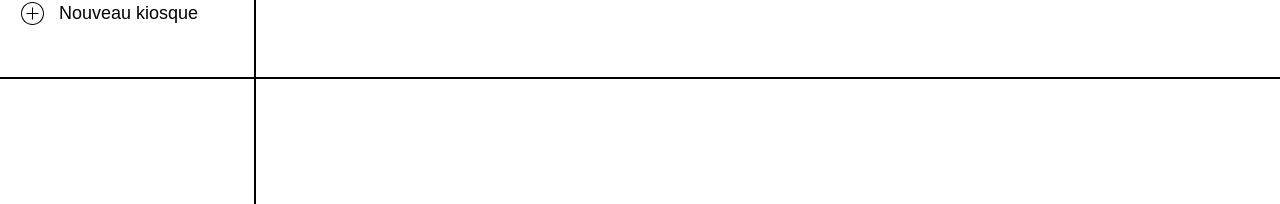
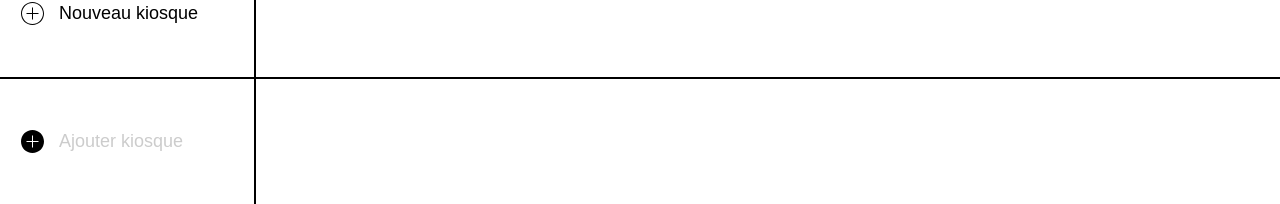
Before and after one commit to leo951/nl-front, a React (Create React App) app: page / in a window 1280 px wide. Shown: the part 171-375 px from the top of the page. Built offline with nearby package versions, Linux system fonts and the light colour scheme.

Commit message:
fin de journée flemme de l'anglais

```diff
--- a/src/components/iconWithText/IconWithText.js
+++ b/src/components/iconWithText/IconWithText.js
@@ -1,11 +1,13 @@
 import React from "react";
-import styles from "./IconWithText.module.scss"
+import styles from "./IconWithText.module.scss";
 
 const IconWithText = (props) => {
   return (
     <div className={styles.iconWithText__container}>
       <img src={props.icon} alt="icon" />
-      <p>{props.text}</p>
+      {(props.color === "grey" && <p className={styles.iconWithText__text_grey}>{props.text}</p>) ||
+        (props.color === "white" && <p className={styles.iconWithText__text_white}>{props.text}</p>) ||
+        (props.color === "black" && <p className={styles.iconWithText__text_black}>{props.text}</p>)}
     </div>
   );
 };
--- a/src/components/iconWithText/IconWithText.module.scss
+++ b/src/components/iconWithText/IconWithText.module.scss
@@ -1,15 +1,28 @@
-.iconWithText__container{
+@import "../../styles/helpers/variables/_variable.scss";
+
+.iconWithText__container {
   display: flex;
   align-items: center;
   justify-content: center;
 
   margin-top: 20px;
 
-    img{
+  cursor: pointer;
+
+  img {
     height: 25px;
     margin-right: 14px;
   }
-    p{
+  p {
     font-size: 18px;
   }
+  .iconWithText__text_grey {
+    color: $greyColor;
   }
+  .iconWithText__text_black {
+    color: $blackColor;
+  }
+  .iconWithText__text_white {
+    color: $whiteColor;
+  }
+}
--- a/src/components/layouts/MainLayout.js
+++ b/src/components/layouts/MainLayout.js
@@ -11,7 +11,7 @@ const MainLayout = ({ children }, props) => {
         <SideBar />
         <MainHeader />
       </header>
-      <main>{/* {children} */}</main>
+      {/* <main>{{ children }}</main> */}
     </div>
   );
 };
--- a/src/components/sideBar/SideBar.js
+++ b/src/components/sideBar/SideBar.js
@@ -4,7 +4,8 @@ import styles from "./SideBar.module.scss";
 import IconWithText from "../iconWithText/IconWithText";
 
 import searchIcon from "../../assets/icons/icons8-chercher.svg";
-import plusIcon from "../../assets/icons/icons8-plus.svg"
+import plusIcon from "../../assets/icons/icons8-plus.svg";
+import plusIcon2 from "../../assets/icons/icons8-plus2.svg";
 
 const SideBar = () => {
   return (
@@ -14,8 +15,13 @@ const SideBar = () => {
           <h1>Notion-Like</h1>
         </div>
         <div className={styles.sideBar__container_head_line}>
-          <IconWithText icon={searchIcon} text="Rechercher" />
-          <IconWithText icon={plusIcon} text="Nouveau kiosque" />
+          <IconWithText icon={searchIcon} text="Rechercher" color="black" />
+          <IconWithText icon={plusIcon} text="Nouveau kiosque" color="black" />
+        </div>
+      </div>
+      <div className={styles.sideBar__container_body}>
+        <div className={styles.sideBar__container_body_newsStands}>
+          <IconWithText icon={plusIcon2} text="Ajouter kiosque" color="grey" />
         </div>
       </div>
     </div>
--- a/src/components/sideBar/SideBar.module.scss
+++ b/src/components/sideBar/SideBar.module.scss
@@ -22,4 +22,14 @@
       margin: 30px 0 0 20px;
     }
   }
+  .sideBar__container_body {
+    display: flex;
+    flex-direction: column;
+
+    .sideBar__container_body_newsStands {
+      display: flex;
+      align-items: flex-start;
+      margin: 30px 0 0 20px;
+    }
+  }
 }
--- /dev/null
+++ b/src/styles/helpers/variables/_variable.scss
@@ -0,0 +1,3 @@
+$blackColor: #000000;
+$greyColor: #CCCCCC;
+$whiteColor: #FFFFFF
```
Lines whose indentation alone changed are shown as unchanged.
